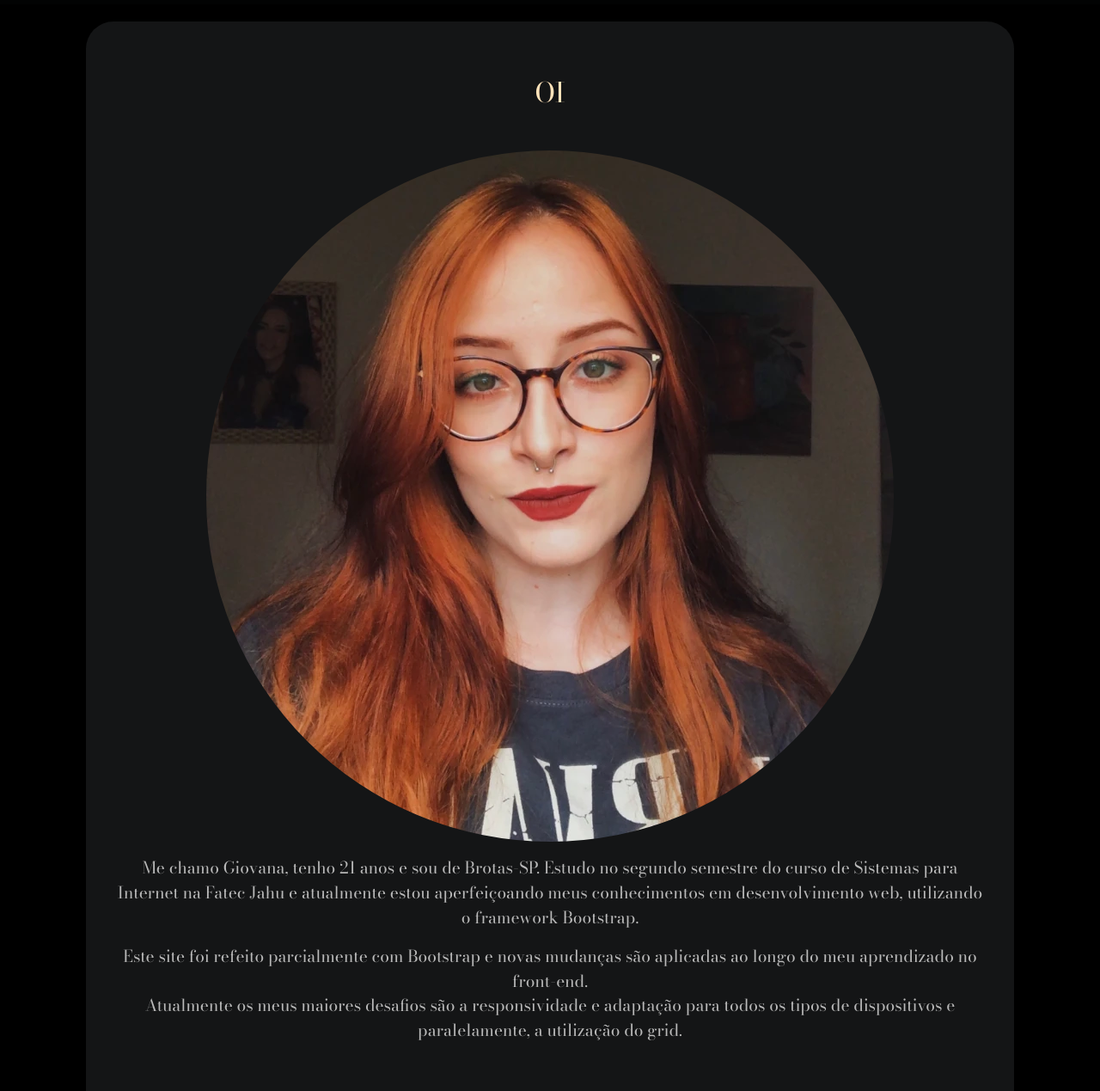
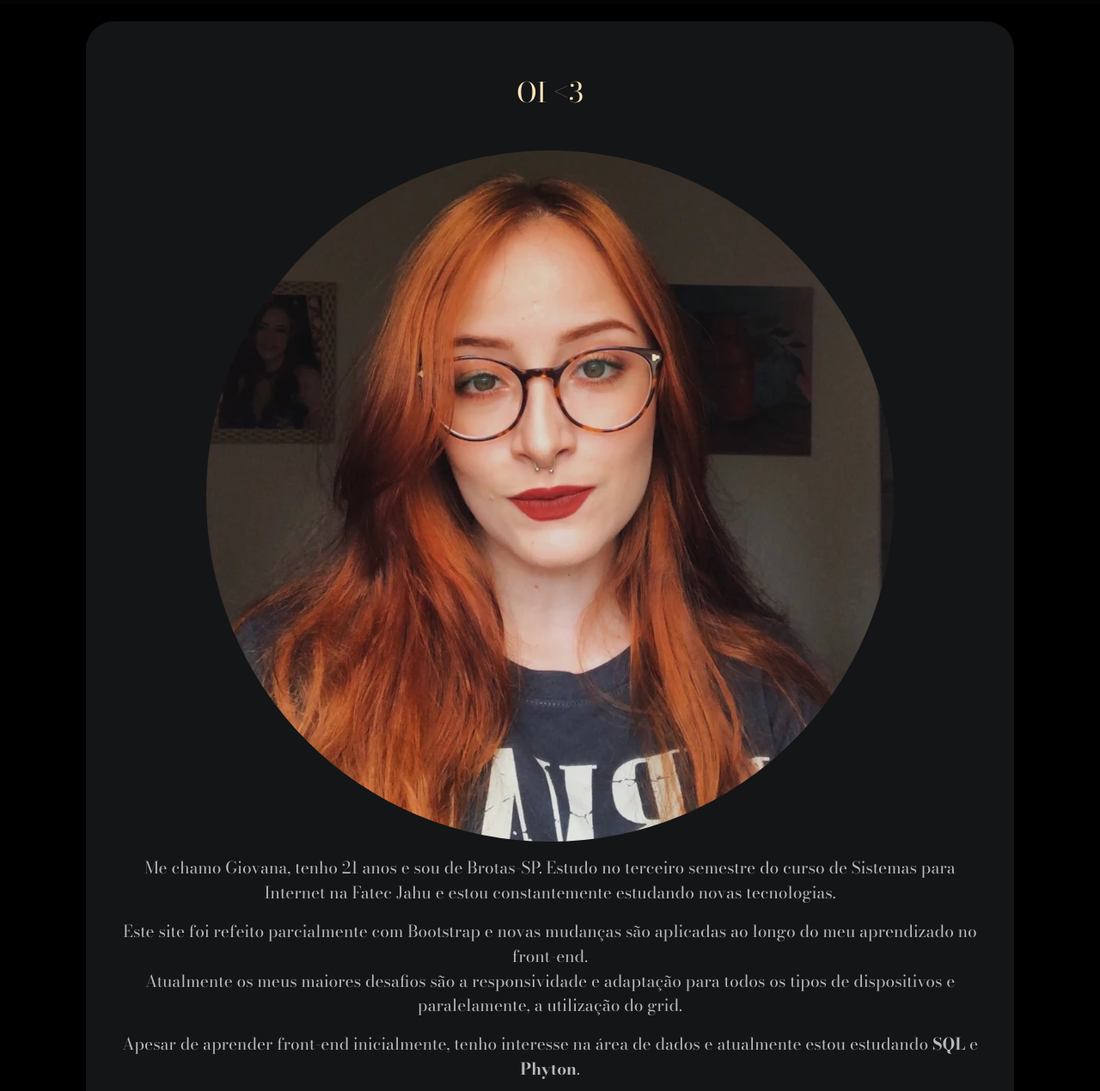
Before and after one commit to givabpl/givabpl.github.io, a plain HTML site: page index.html in a window 1280 px wide. Shown: the part 71-1340 px from the top of the page at 86% size. Drawn offline with nearby package versions, Linux system fonts and the light colour scheme.

Commit message:
reforma final

```diff
--- a/index.html
+++ b/index.html
@@ -121,7 +121,7 @@
 
       <article class="sobre">
         <section>
-            <h1 class="title" style="margin-top: 1em;">OI</h1> <!--CSS INLINE-->
+            <h1 class="title" style="margin-top: 1em;">OI &lt;3</h1> <!--CSS INLINE-->
             <div>
               <picture class="sobre-img">
 
@@ -134,11 +134,14 @@
             </div>
             <p>
               Me chamo Giovana, tenho 21 anos e sou de Brotas-SP.
-              Estudo no segundo semestre do curso de Sistemas para Internet na Fatec Jahu e atualmente estou aperfeiçoando meus conhecimentos em desenvolvimento web, utilizando o framework Bootstrap.
+              Estudo no terceiro semestre do curso de Sistemas para Internet na Fatec Jahu e estou constantemente estudando novas tecnologias.
             </p>
             <p>
               Este site foi refeito parcialmente com Bootstrap e novas mudanças são aplicadas ao longo do meu aprendizado no front-end. <br>
               Atualmente os meus maiores desafios são a responsividade e adaptação para todos os tipos de dispositivos e paralelamente, a utilização do grid.
+            </p>
+            <p>
+              Apesar de aprender front-end inicialmente, tenho interesse na área de dados e atualmente estou estudando <strong>SQL</strong> e <strong>Phyton</strong>.
             </p>
         </section>
         <section>
```
Also changed, not shown: projetos.html (+1 -1 lines).
